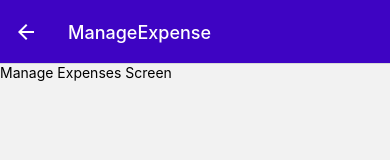
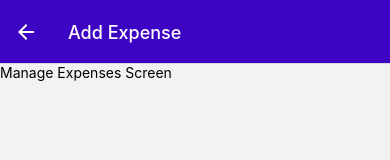
Before and after one commit to Consciously/con-react-native-expensetracker, a React Native app: screen /ManageExpense in a window 390 px wide. Shown: the top 160 px of the page. Built offline with nearby package versions, Linux system fonts and the light colour scheme.

Commit message:
navigate to ManageExpense dynamically wether click on ExpenseItem or Add Expense Icon

```diff
--- a/components/ExpensesOutput/ExpenseItem.js
+++ b/components/ExpensesOutput/ExpenseItem.js
@@ -3,11 +3,13 @@
 import { GlobalStyles } from '../../contstants/styles';
 import { getFormattedDate } from '../../util/date';
 
-const ExpenseItem = ({ description, amount, date }) => {
+const ExpenseItem = ({ id, description, amount, date }) => {
 	const navigation = useNavigation();
 
 	const expensePressHandler = () => {
-		navigation.navigate('ManageExpense');
+		navigation.navigate('ManageExpense', {
+			expenseId: id
+		});
 	};
 
 	return (
--- a/screens/ManageExpense.js
+++ b/screens/ManageExpense.js
@@ -1,6 +1,16 @@
+import { useLayoutEffect } from 'react';
 import { Text } from 'react-native';
 
-const ManageExpense = () => {
+const ManageExpense = ({ route, navigation }) => {
+	const editedExpenseId = route.params?.expenseId;
+	const isEditing = !!editedExpenseId;
+
+	useLayoutEffect(() => {
+		navigation.setOptions({
+			title: isEditing ? 'Edit Expense' : 'Add Expense'
+		});
+	}, [navigation, isEditing]);
+
 	return <Text>Manage Expenses Screen</Text>;
 };
 
```
